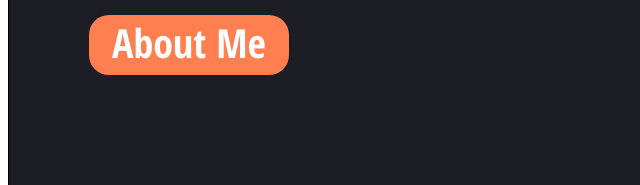
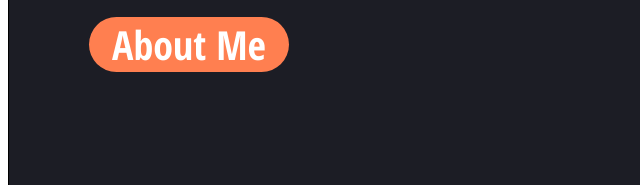
Before and after one commit to MabuselaYolanda/Portfolio, a plain HTML site: page index.html in a window 1280 px wide. Shown: the part 444-629 px from the top of the page, 0-640 px from the left. Drawn offline with Linux system fonts and the light colour scheme; a web font is replaced by a local one.

Commit message:
will check you out later rest

```diff
--- a/style.css
+++ b/style.css
@@ -56,10 +56,10 @@ h1 {
 }
 
 .button {
-    height: 60px;
+    height: 55px;
     width: 200px;
     background-color: coral;
-    border-radius: 20px;
+    border-radius: 30px;
     text-align: center;
     margin-top: 20px;
 }
```
